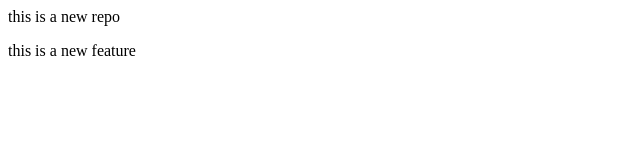
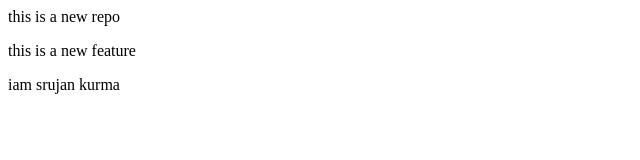
Before and after one commit to Srujan0309/localrepo, a plain HTML site: page index.html in a window 1280 px wide. Shown: the whole page, without its empty margins (0-640 px from the left). Drawn offline with Linux system fonts and the light colour scheme.

Commit message:
added my name

```diff
--- a/index.html
+++ b/index.html
@@ -1,2 +1,3 @@
 <p>this is a new repo</p>
 <p>this is a new feature</p>
+<p> iam srujan kurma</p>
```
